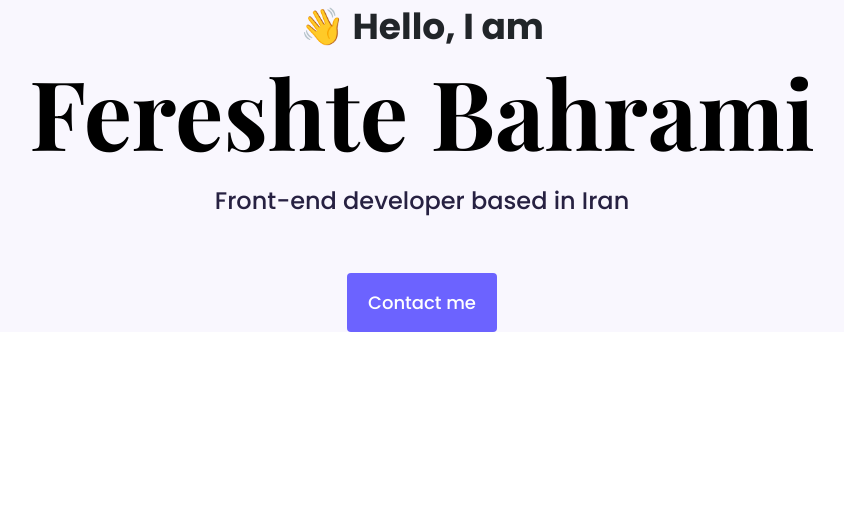
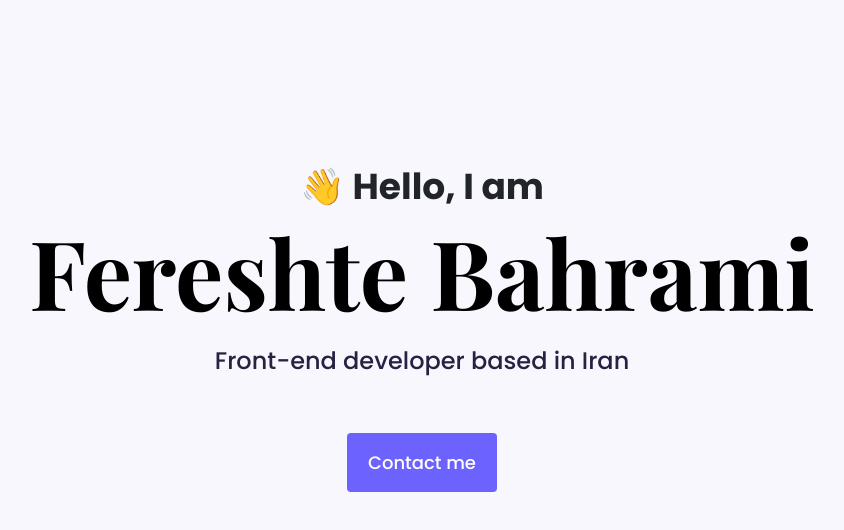
Before and after one commit to FereshteBahrami/portfolio-project, a plain HTML site: page index.html in a window 1280 px wide. Shown: the whole page, without its empty margins (218-1062 px from the left). Drawn offline with nearby package versions, Linux system fonts and the light colour scheme.

Commit message:
Add some padding to Hero

```diff
--- a/styles/portfolio.css
+++ b/styles/portfolio.css
@@ -29,7 +29,7 @@ p {
 .hero {
   background: var(--secondary-color);
   text-align: center;
-  padding: 160px 20;
+  padding: 160px 0;
 }
 .hero p {
   font-family: "Poppins", sans-serif;
```
